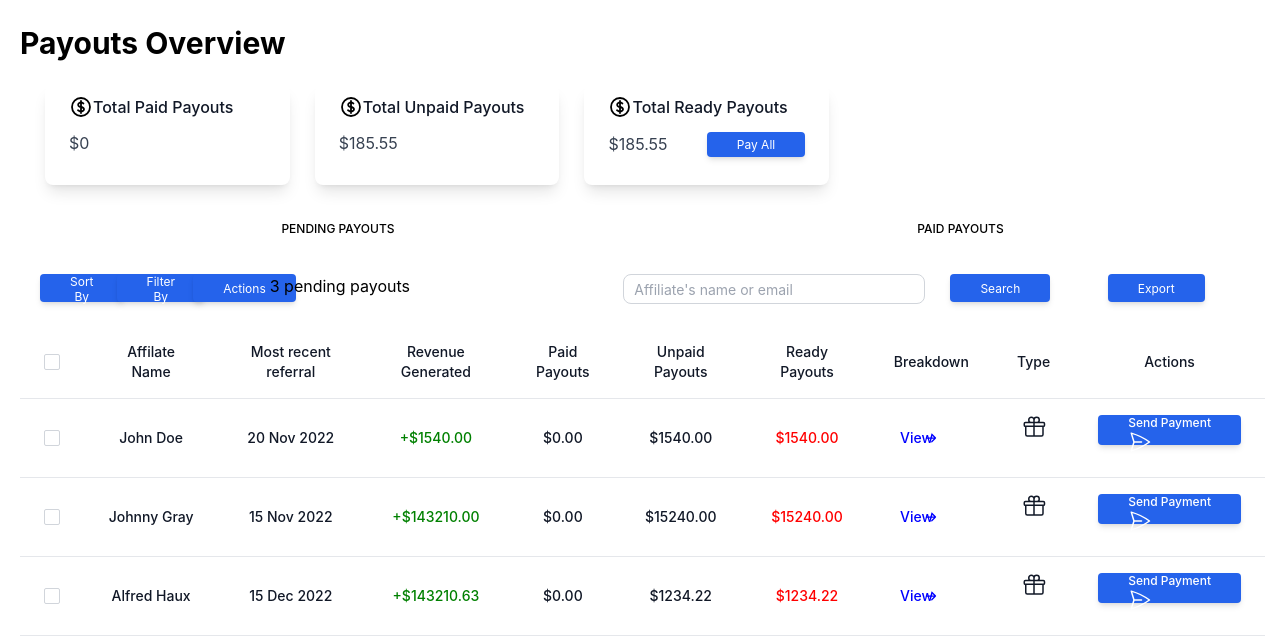
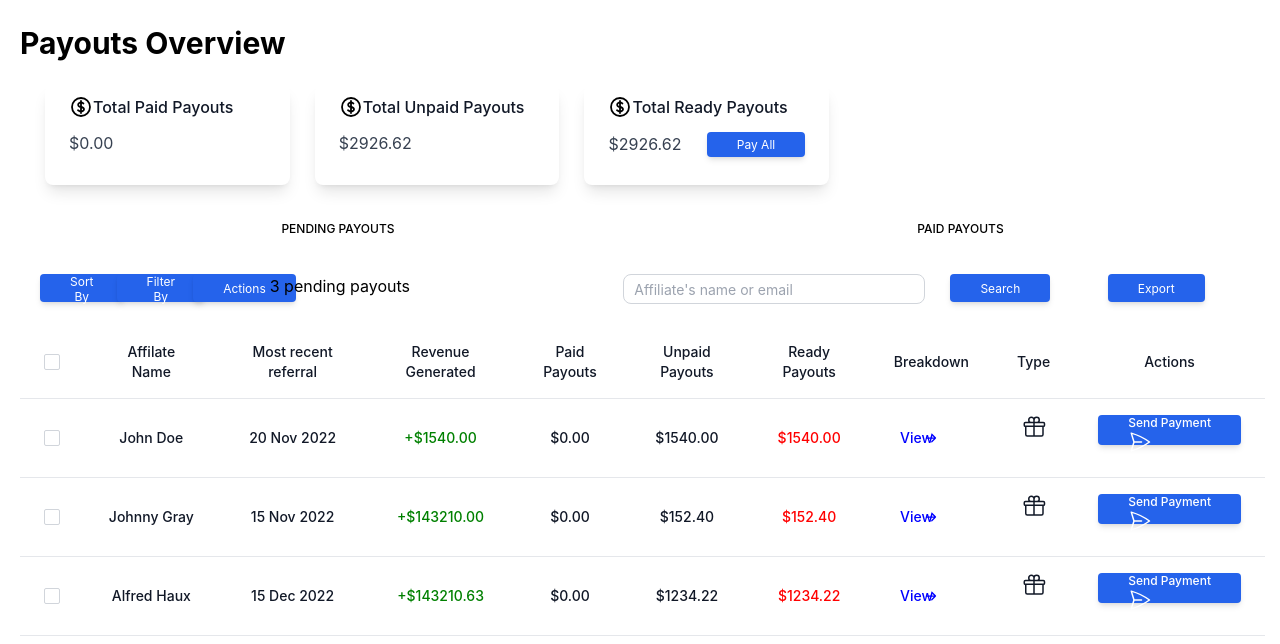
Before and after one commit to DevOps242/payout-page, a React (Create React App) app: page / in a window 1280 px wide. Shown: the top 644 px of the page. Built offline with nearby package versions, Linux system fonts and the light colour scheme.

Commit message:
Update: added dymanic values from context store

```diff
--- a/src/components/ui/Tabs/Tabs.js
+++ b/src/components/ui/Tabs/Tabs.js
@@ -73,7 +73,7 @@ const Tabs = ({ mode, tableData }) => {
           </div>
           <div className="flex w-1/4">
             <p className="whitespace-nowrap">
-              {payoutCtx.DATA.clients.length} pending payouts
+              {payoutCtx.data.clients.length} pending payouts
             </p>
           </div>
         </div>
--- a/src/data/data.js
+++ b/src/data/data.js
@@ -15,8 +15,8 @@ export const DATA = {
       recentDate: "15 Nov 2022",
       revenueGen: 14321000,
       paidPayout: 0,
-      unpaidPayout: 1524000,
-      readyPayout: 1524000,
+      unpaidPayout: 15240,
+      readyPayout: 15240,
     },
     {
       id: 3,
--- a/src/index.css
+++ b/src/index.css
@@ -91,7 +91,8 @@ code {
   overflow: auto;
   max-height: 150px;
   background-color: #fff;
-  margin-left: 75px;
+  margin-left: 72px;
+  margin-top: -14px;
 }
 
 .dropdown-menu-container{
--- a/src/screens/Payout.js
+++ b/src/screens/Payout.js
@@ -10,7 +10,33 @@ import PayoutContext from "../store/PayoutContext";
 
 const Payout = () => {
   const payoutCtx = useContext(PayoutContext);
-  const [data, setData] = useState(payoutCtx.DATA.clients);
+
+  const [data, setData] = useState(payoutCtx.data.clients);
+  const [selectedData, setSeletedData] = useState(payoutCtx.selectedPayout);
+
+  function totalPaidPayoutSumHandler(clientData) {
+    let totalPaidPayout = 0;
+    clientData.forEach((item) => {
+      totalPaidPayout += item.paidPayout;
+    });
+    return totalPaidPayout;
+  }
+
+  function totalUnpaidPayoutSumHandler(clientData) {
+    let totalUnpaidPayout = 0;
+    clientData.forEach((item) => {
+      totalUnpaidPayout += item.unpaidPayout;
+    });
+    return totalUnpaidPayout;
+  }
+
+  function totalReadyPayoutSumHandler(clientData) {
+    let totalReadyPayout = 0;
+    clientData.forEach((item) => {
+      totalReadyPayout += item.readyPayout;
+    });
+    return totalReadyPayout;
+  }
 
   return (
     <>
@@ -20,13 +46,18 @@ const Payout = () => {
         <div className="cards-container flex mb-4">
           {/* Card one */}
           <div className="flex-none w-1/3 h-14">
-            <Card title="Total Paid Payouts" amount={0} />
+            <Card
+              title="Total Paid Payouts"
+              amount={convertPenniesToDollars(totalPaidPayoutSumHandler(data))}
+            />
           </div>
           {/* Card two */}
           <div className="flex-none w-1/3">
             <Card
               title="Total Unpaid Payouts"
-              amount={convertPenniesToDollars(18555)}
+              amount={convertPenniesToDollars(
+                totalUnpaidPayoutSumHandler(data)
+              )}
             />
           </div>
 
@@ -34,7 +65,7 @@ const Payout = () => {
           <div className="flex-none w-1/3">
             <Card
               title="Total Ready Payouts"
-              amount={convertPenniesToDollars(18555)}
+              amount={convertPenniesToDollars(totalReadyPayoutSumHandler(data))}
               button={true}
             />
           </div>
--- a/src/store/PayoutContext.js
+++ b/src/store/PayoutContext.js
@@ -3,11 +3,24 @@ import { createContext, useState } from "react";
 import { DATA } from "../data/data";
 
 const PayoutContext = createContext();
-// const [payout, setPayout] = useState();
 
 export function PayoutProvider({ children }) {
+  const [selectedPayout, setSelectedPayout] = useState([]);
+  const [data, setData] = useState({ ...DATA });
+
+  const addPayoutAffilate = ({ payoutRecord }) => {
+    setSelectedPayout((prevState) => [...prevState, { payoutRecord }]);
+  };
+
+  //   const removePayoutAffilate = (id) => {
+  //     // remove by the id.
+  //     setSelectedPayout();
+  //   };
+
   return (
-    <PayoutContext.Provider value={{ DATA }}>{children}</PayoutContext.Provider>
+    <PayoutContext.Provider value={{ data, selectedPayout }}>
+      {children}
+    </PayoutContext.Provider>
   );
 }
 
```
